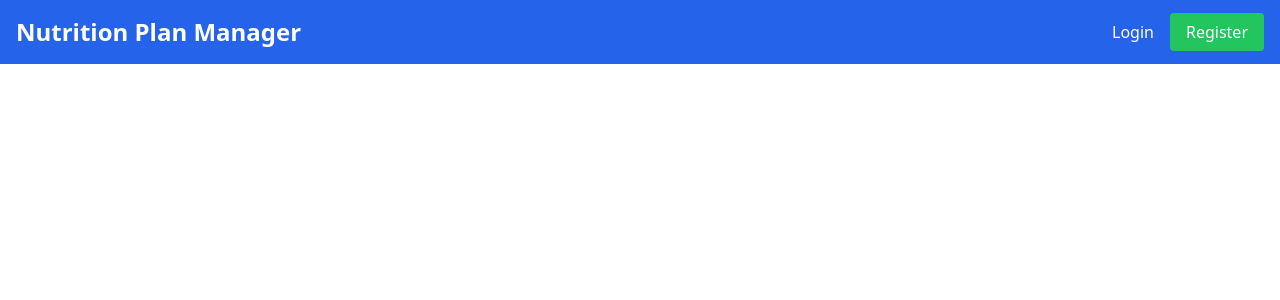
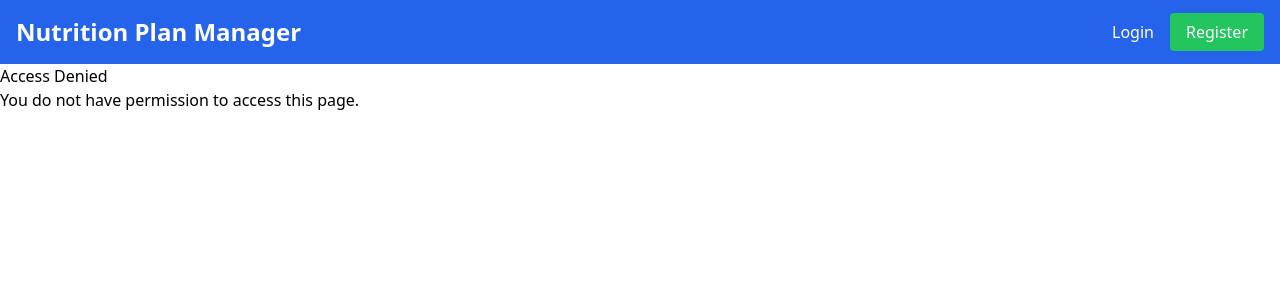
Before and after one commit to aliceee1221/Nutrition-Plan-Manager, a React (Create React App) app in the folder frontend/: page /access-denied in a window 1280 px wide. Shown: the top 300 px of the page. Built offline with nearby package versions, Linux system fonts and the light colour scheme.

Commit message:
NPM-20 Handle unauthorised role access

```diff
--- a/frontend/src/App.js
+++ b/frontend/src/App.js
@@ -1,6 +1,7 @@
 import { BrowserRouter as Router, Routes, Route } from 'react-router-dom';
 import Navbar from './components/Navbar';
 import ProtectedRoute from './components/ProtectedRoute';
+import AccessDenied from './pages/AccessDenied';
 import Login from './pages/Login';
 import Register from './pages/Register';
 import Profile from './pages/Profile';
@@ -14,6 +15,7 @@ function App() {
     <Router>
       <Navbar />
       <Routes>
+        <Route path="/access-denied" element={<AccessDenied />} />
         <Route path="/login" element={<Login />} />
         <Route path="/register" element={<Register />} />
         <Route path="/profile" element={<ProtectedRoute><Profile /></ProtectedRoute>} />
--- a/frontend/src/components/ProtectedRoute.jsx
+++ b/frontend/src/components/ProtectedRoute.jsx
@@ -7,7 +7,7 @@ const ProtectedRoute = ({ children, allowedRole }) => { // ProtectedRoute 不仅
         return <Navigate to="/login" replace />;
     }
     if (allowedRole && user.role !== allowedRole) {
-        return <Navigate to="/login" replace />;
+        return <Navigate to="/access-denied" replace />;
     }
     return children;
 };
--- /dev/null
+++ b/frontend/src/pages/AccessDenied.jsx
@@ -0,0 +1,10 @@
+const AccessDenied = () => {
+  return (
+    <div>
+      <h1>Access Denied</h1>
+      <p>You do not have permission to access this page.</p>
+    </div>
+  );
+};
+
+export default AccessDenied;
```
